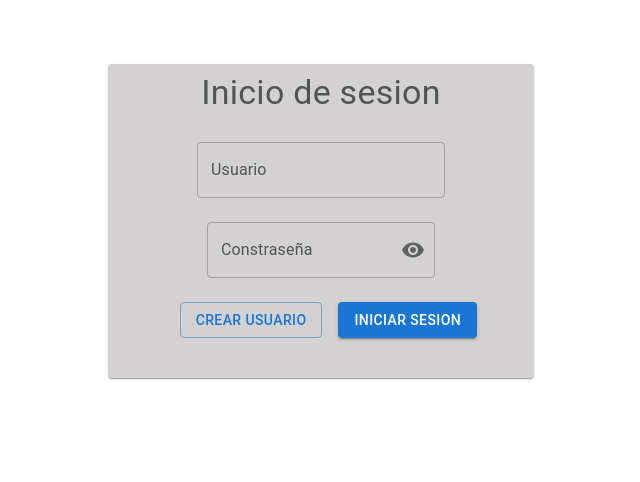
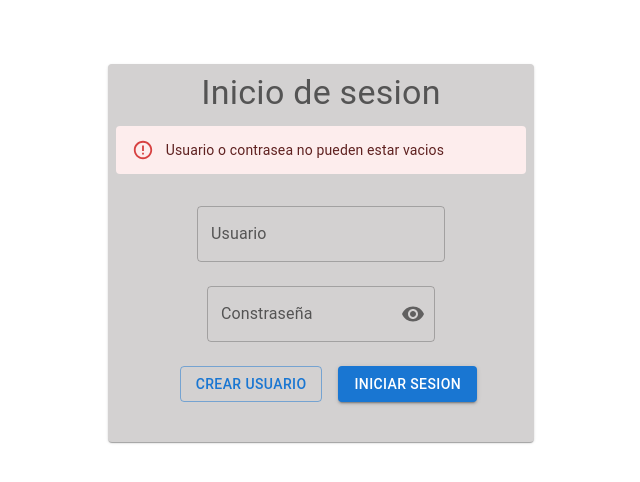
Before and after one commit to Dilson2022/LOGIN-REACT, a React (Create React App) app: page / in a window 1280 px wide. Both pictures are taken after a click on the button "INICIAR SESION". Shown: the top 482 px of the page, without its empty margins (319-959 px from the left). Built offline with nearby package versions, Linux system fonts and the light colour scheme.

Commit message:
validaciones

```diff
--- a/package.json
+++ b/package.json
@@ -11,6 +11,7 @@
     "@testing-library/jest-dom": "^5.16.5",
     "@testing-library/react": "^13.4.0",
     "@testing-library/user-event": "^13.5.0",
+    "axios": "^1.2.2",
     "react": "^18.2.0",
     "react-dom": "^18.2.0",
     "react-scripts": "5.0.1",
--- a/src/components/login/login.js
+++ b/src/components/login/login.js
@@ -14,14 +14,38 @@ import InputAdornment from '@mui/material/InputAdornment';
 import IconButton from '@mui/material/IconButton';
 import VisibilityIcon from '@mui/icons-material/Visibility';
 import VisibilityOffIcon from '@mui/icons-material/VisibilityOff';
+import Alert from '@mui/material/Alert';
+import axios from 'axios'
 
 const Login = () => {
     const [showPassword, setShowPassword] = useState(false);
-    const [usuario, setUsuario] = useState(null)
-    const [password, setPassword] = useState(null)
+    const [alert, setAlert] = useState(false);
+    const [alertUsuario, setAlertUsuario] = useState(false);
+    const [usuario, setUsuario] = useState('')
+    const [password, setPassword] = useState('')
 
     const onChangeUsuario = (event) => {setUsuario(event.target.value)}
     const onChangePassword = (event) => {setPassword(event.target.value)}
+
+    const login = () => {
+        if(usuario === '' || password === ''){
+            setAlert(true)
+        } else {
+            setAlert(false)
+            setAlertUsuario(false)
+            axios.post('http://localhost:3001/inicio-sesion', {
+                user: usuario,
+                password: password
+            }).then((response) => {
+                // setUsuario('')
+                // setPassword('')
+            }).catch((err)=>{
+                setAlertUsuario(true)
+                console.log('entro al error')
+            })
+        }
+    }
+
 
     const handleClickShowPassword = () => setShowPassword((show) => !show);
 
@@ -45,13 +69,21 @@ const Login = () => {
                     <Typography variant="h4" gutterBottom>
                         Inicio de sesion
                     </Typography>
-                    <Grid item pt={2}>
+                    {
+                        alert &&
+                        <Alert severity="error">Usuario o contrasea no pueden estar vacios</Alert>
+                    }
+                    {
+                        alertUsuario &&
+                        <Alert severity="warning">Usuario no existe</Alert>
+                    }
+                    <Grid item pt={4}>
                         <TextField
-                        value={usuario}
-                        onChange={onChangeUsuario}
-                        id="outlined-basic"
-                        label="Usuario"
-                        variant="outlined" />
+                            value={usuario}
+                            onChange={onChangeUsuario}
+                            id="outlined-basic"
+                            label="Usuario"
+                            variant="outlined" />
                     </Grid>
                     <Grid item pt={2}>
                     <FormControl sx={{ m: 1, width: '29ch' }} variant="outlined">
@@ -80,7 +112,7 @@ const Login = () => {
                     <Grid item pt={2} pb={4}>
                         <Stack pl={8} spacing={2} direction="row">
                             <Button variant="outlined">Crear usuario</Button>
-                            <Button variant="contained">Iniciar sesion</Button>
+                            <Button variant="contained" onClick={() =>{login()}}>Iniciar sesion</Button>
                         </Stack>
                     </Grid>
                 </Item>
```
Also changed, not shown: 1 other file (tests, documents, lock files or other folders).
